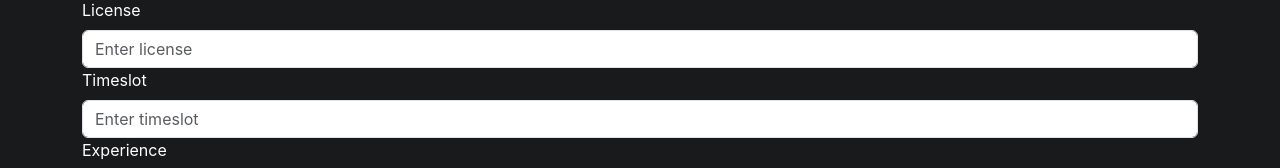
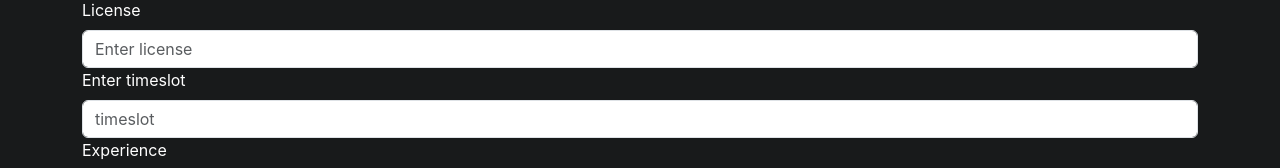
Before and after one commit to Raisulll/EyeCare_Client, a React (Create React App) app: page /doctoreditprofile in a window 1280 px wide. Shown: the part 632-800 px from the top of the page. Built offline with nearby package versions, Linux system fonts and the light colour scheme; sample sign-in values are in the browser's storage.

Commit message:
fully fixed timeslot

```diff
--- a/src/Components/DoctorEditProfile.js
+++ b/src/Components/DoctorEditProfile.js
@@ -13,7 +13,7 @@ const EditProfile = () => {
     doctorArea: "",
     doctorRoadNum: "",
     doctorLicense: "",
-    doctorTimeslot: "",
+    timeslot: "",
     experience: "",
   });
 
@@ -30,7 +30,7 @@ const EditProfile = () => {
         doctorArea: user.doctorArea || "",
         doctorRoadNum: user.doctorRoadNum || "",
         doctorLicense: user.doctorLicense || "",
-        doctorTimeslot: user.timeslot || "",
+        timeslot: user.timeslot || "",
         experience: user.experience || "",
       });
     }
@@ -154,12 +154,12 @@ const EditProfile = () => {
           />
         </Form.Group>
         <Form.Group controlId="formTimeslot">
-          <Form.Label>Timeslot</Form.Label>
+          <Form.Label>Enter timeslot</Form.Label>
           <Form.Control
             type="text"
-            placeholder="Enter timeslot"
-            name="Doctor timeslot"
-            value={formData.doctorTimeslot}
+            placeholder="timeslot"
+            name="timeslot"
+            value={formData.timeslot}
             onChange={handleInputChange}
           />
         </Form.Group>
--- a/src/Components/DoctorProfile.js
+++ b/src/Components/DoctorProfile.js
@@ -13,6 +13,7 @@ const DoctorProfile = () => {
       Name: user?.doctorName,
       avatar: "image.png",
       coverPhoto: "pexels-tobiasbjorkli-1887624.jpg",
+
       ID: user?.doctorId,
       GENDER: user?.doctorGender,
       EMAIL: user?.doctorEmail,
```
